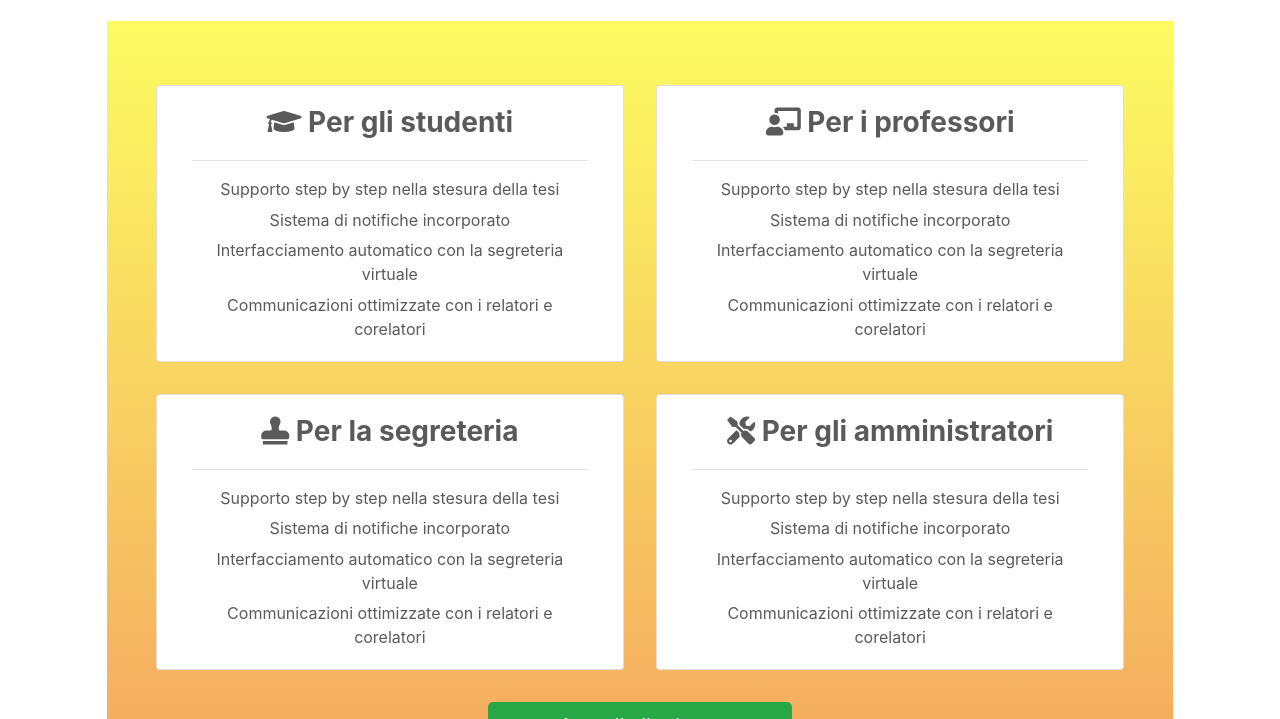
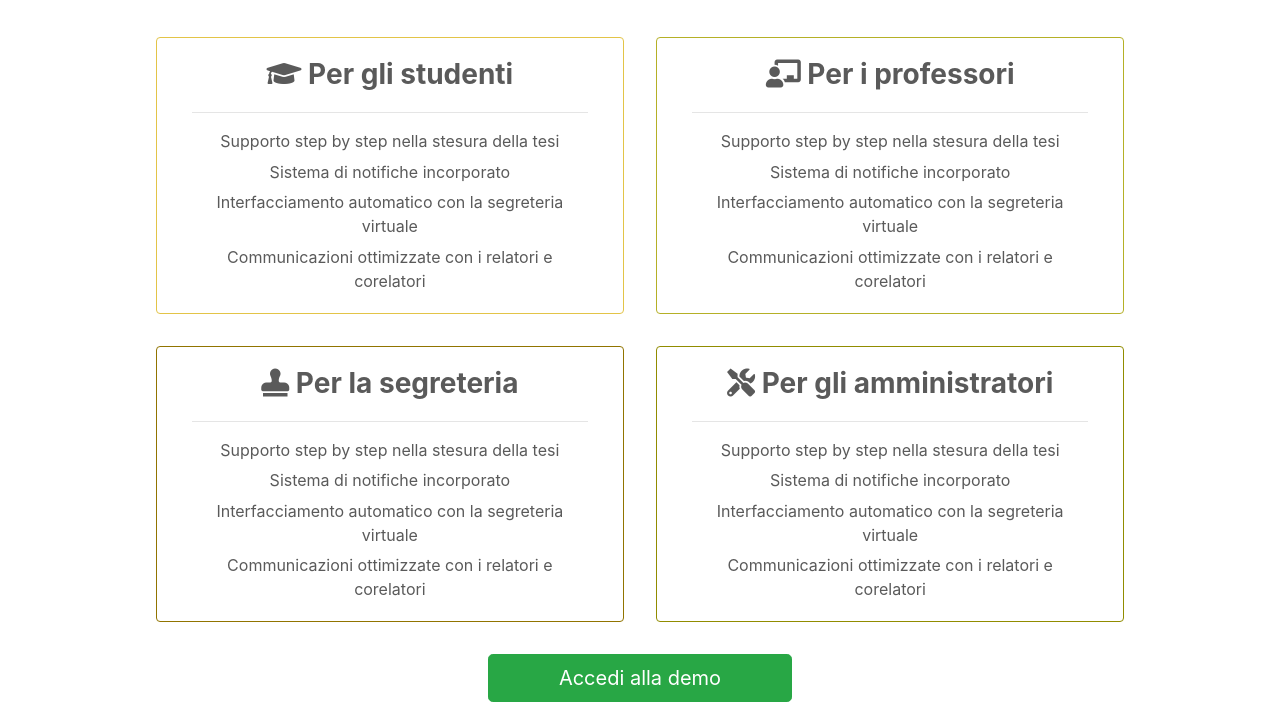
Before and after one commit to easythesis/promo, a plain HTML site: page funzionalita.html in a window 1280 px wide. Shown: the part 233-952 px from the top of the page. Drawn offline with nearby package versions, Linux system fonts and the light colour scheme; files whose address does not match are found by name.

Commit message:
fix and update

```diff
--- a/css/funzionalità.css
+++ b/css/funzionalità.css
@@ -21,7 +21,7 @@ ul.card-text >li
 
 div.funzionalita {
     background: white;
-    background: linear-gradient(to top, sandybrown, #fcfc62   );
+    /*background: linear-gradient(to top, sandybrown, #fcfc62   );*/
 }
 @media (min-width: 576px) {
     div.funzionalita {
--- a/css/style.css
+++ b/css/style.css
@@ -190,7 +190,7 @@ div.contatti {
 ------------------------------------ */
 div.pricing {
     background: white;
-    background: linear-gradient(to top, #D98A00, #FFFA70   );
+    /*background: linear-gradient(to top, #D98A00, #FFFA70   );*/
 
 }
 @media (min-width: 576px) {
--- a/funzionalita.html
+++ b/funzionalita.html
@@ -58,9 +58,9 @@
         </div>
     </div>
 
-    <div class="container funzionalita col-sm col-lg-10 p-5">
+    <div class="container funzionalita col-sm col-lg-10 px-5">
         <div class="row">
-            <div class="card col-sm">
+            <div class="card col-sm" style="border-color: #E3C448;">
                 <div class="card-body">
                     <h3 class="card-title text-center font-weight-bold"><i class="fas fa-graduation-cap"></i> Per gli studenti</h3>
                     <hr>
@@ -72,7 +72,7 @@
                     </ul>
                 </div>
             </div>
-            <div class="card col-sm">
+            <div class="card col-sm" style="border-color: #B5B026;">
                 <div class="card-body">
                     <h3 class="card-title text-center font-weight-bold"><i class="fas fa-chalkboard-teacher"></i> Per i professori</h3>
                     <hr>
@@ -87,7 +87,7 @@
         </div>
 
         <div class="row">
-            <div class="card col-sm">
+            <div class="card col-sm" style="border-color: #917400;">
                 <div class="card-body">
                     <h3 class="card-title text-center font-weight-bold"><i class="fas fa-stamp"></i> Per la segreteria</h3>
                     <hr>
@@ -99,7 +99,7 @@
                     </ul>
                 </div>
             </div>
-            <div class="card col-sm">
+            <div class="card col-sm" style="border-color: #918C00;">
                 <div class="card-body">
                     <h3 class="card-title text-center font-weight-bold"><i class="fas fa-tools"></i> Per gli amministratori</h3>
                     <hr>
```
Also changed, not shown: index.html (+2 -2 lines), tariffe.html (+3 -3 lines), img/slide/1.jpg, img/slide/2.jpg, img/slide/3.jpg, img/slide/4.jpg, img/slide/5.jpg, img/slide/6.jpg, img/slide/7.jpg.
